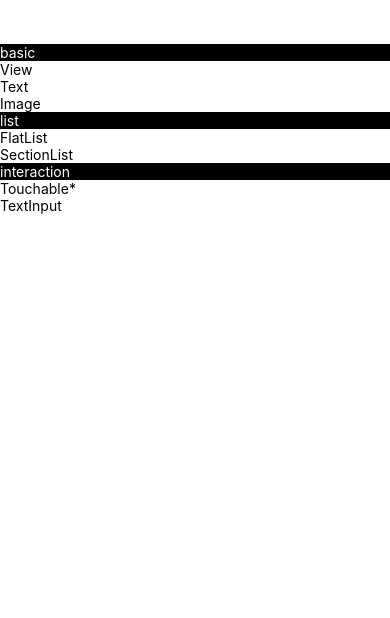
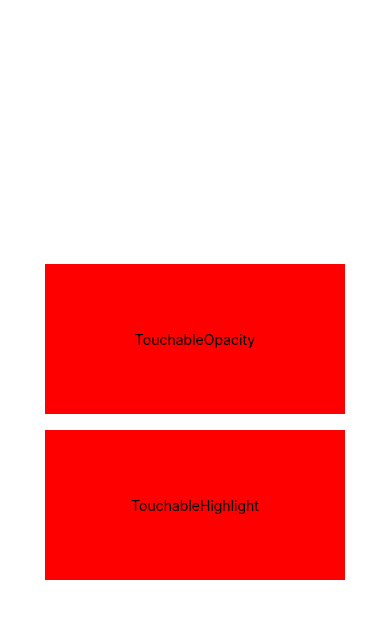
Before and after one commit to benzoh/myReactNativeApp, a React Native app: screen / in a window 390 px wide. Shown: the top 618 px of the page. Built offline with nearby package versions, Linux system fonts and the light colour scheme.

Commit message:
Change: Touchable系コンポーネント

```diff
--- a/App.tsx
+++ b/App.tsx
@@ -1,34 +1,44 @@
 import React from 'react';
-import { SectionList, View, StyleSheet, Text, TouchableOpacity } from 'react-native';
+import { View, StyleSheet, Text, TouchableHighlight, TouchableOpacity } from 'react-native';
 
 const styles = StyleSheet.create({
   container: {
-    marginTop: 44,
+    flex: 1,
+    justifyContent: 'center',
+    alignItems: 'center',
   },
-  label: {
-    color: 'black',
-    backgroundColor: 'white'
-  },
-  sectionHeader: {
-    color: 'white',
-    backgroundColor: 'black'
+  button: {
+    backgroundColor: 'red',
+    width: 300,
+    height: 150,
+    justifyContent: 'center',
+    alignItems: 'center',
+    margin: 8
   }
 });
 
-const sections = [
-  { title: 'basic', data: ['View', 'Text', 'Image'] },
-  { title: 'list', data: ['FlatList', 'SectionList'] },
-  { title: 'interaction', data: ['Touchable*', 'TextInput'] },
-];
-
 export default function App() {
   return (
-    <SectionList
-      style={styles.container}
-      sections={sections}
-      renderItem={({ item }) => <Text style={styles.label}>{item}</Text>}
-      keyExtractor={(_, index) => index.toString()}
-      renderSectionHeader={({ section: { title } }) => <Text style={styles.sectionHeader}>{title}</Text>}
-    />
+    <View style={styles.container}>
+      <TouchableOpacity
+        onPress={() => {
+          console.log('TouchableOpacity')
+        }}
+      >
+        <View style={styles.button}>
+          <Text>TouchableOpacity</Text>
+        </View>
+      </TouchableOpacity>
+      <TouchableHighlight
+        disable={true}
+        onPress={() => {
+          console.log('TouchableHighlight')
+        }}
+      >
+        <View style={styles.button}>
+          <Text>TouchableHighlight</Text>
+        </View>
+      </TouchableHighlight>
+    </View>
   );
 }
```
